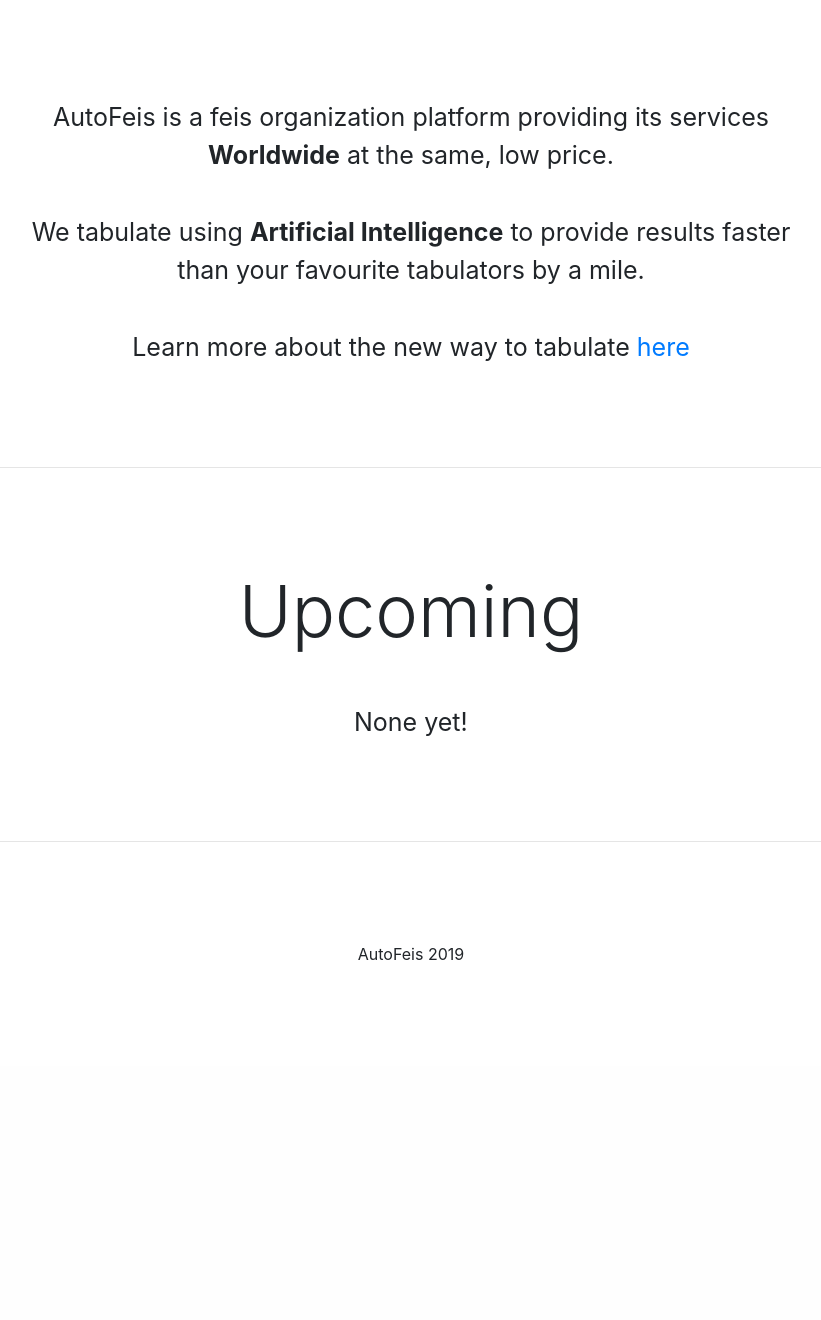
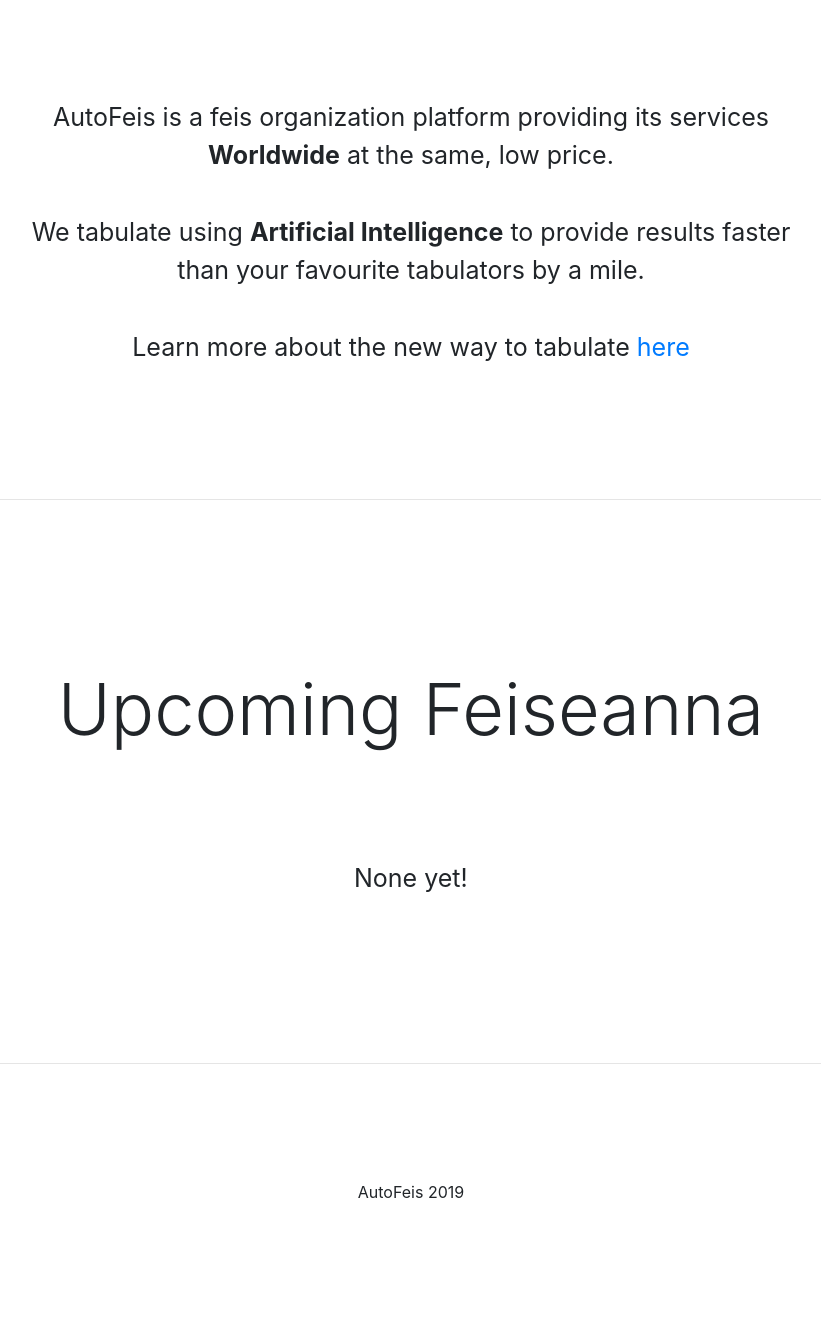
Before and after one commit to SpencerMcMurray/AutoFeis-v1, a Flask app: page / in a window 1280 px wide. Shown: the part 451-1771 px from the top of the page, without its empty margins (229-1050 px from the left). Before the commit the page ends 1411 px from the top, so only its background shows below. Run offline with Flask 2, Linux system fonts and the light colour scheme; data that the repository does not hold is empty; some libraries are stand-ins or nearby versions.

Commit message:
Fixed fading graphical bug; Fixed text font bug on p5 sketch

```diff
--- a/static/scripts/inView.js
+++ b/static/scripts/inView.js
@@ -6,8 +6,8 @@ function isAnyPartOfElementInViewport(el) {
     var windowWidth = (window.innerWidth || document.documentElement.clientWidth);
 
     // http://stackoverflow.com/questions/325933/determine-whether-two-date-ranges-overlap
-    var vertInView = (rect.top <= windowHeight) && ((rect.top + rect.height) >= 0);
-    var horInView = (rect.left <= windowWidth) && ((rect.left + rect.width) >= 0);
+    var vertInView = (rect.top <= windowHeight-50) && ((rect.top + rect.height) >= 0);
+    var horInView = (rect.left <= windowWidth-50) && ((rect.left + rect.width) >= 0);
 
     return (vertInView && horInView);
 }
--- a/static/scripts/linkedDots.js
+++ b/static/scripts/linkedDots.js
@@ -1,3 +1,4 @@
+// Many constants for quick alterations
 INSIDE = 10;
 CAN_CONNECT = 100;
 MAX_LINE_WEIGHT = 200;
@@ -17,21 +18,24 @@ STROKE_MIN = 150;
 
 BACKGROUND = 50;
 
+function preload() {
+	fontOswald = loadFont('../static/fonts/Oswald-Regular.ttf');
+}
+
 function setup() {
-	fontOswald = loadFont('../static/fonts/Oswald-Regular.ttf');
     var canvas = createCanvas(document.getElementById('sketch').clientWidth, document.getElementById('sketch').clientHeight);
     canvas.style('display', 'block');
     canvas.parent('sketch');
-	NUM_DOTS = (width / 20);
+    NUM_DOTS = (width / 20);
 	dots = [];
-	for(i = 0; i < NUM_DOTS; i++) {
+	for(var i = 0; i < NUM_DOTS; i++) {
 		dots[i] = new Dot();
 	}
 }
 
 function draw() {
   	background(BACKGROUND);
-	for(i = 0; i < dots.length; i++) {
+	for(var i = 0; i < dots.length; i++) {
 		dots[i].render();
 		dots[i].update();
 		if(dots[i].isOffScreen()) {
@@ -45,7 +49,7 @@ function draw() {
 		}
 	}
 	// Font size adjusts with screen size
-	fontSize = Math.floor(Math.log(width)/Math.log(10)) * FONT_MULTIPLIER;
+	var fontSize = Math.floor(Math.log(width)/Math.log(10)) * FONT_MULTIPLIER;
 	stroke(MAX_LINE_WEIGHT + BACKGROUND);
 	fill(MAX_LINE_WEIGHT + BACKGROUND);
 	textSize(fontSize * SUBFONT_DIFF_FACTOR);
@@ -62,7 +66,7 @@ function windowResized() {
 
 // Gets a random number in range(-M, M), avoiding range(-m, m)
 function randomAvoidZero(m, M) {
-	nums = [random(-M, m), random(m, M)];
+	var nums = [random(-M, m), random(m, M)];
 	return nums[round(random(1))];
 }
 
@@ -80,8 +84,8 @@ function Dot() {
 	this.stroke = random(STROKE_MIN, 255);
 
 	this.connect = function(dot) {
-		dif = createVector(this.pos.x - dot.pos.x, this.pos.y - dot.pos.y);
-		mag = dif.mag();
+		var dif = createVector(this.pos.x - dot.pos.x, this.pos.y - dot.pos.y);
+		var mag = dif.mag();
 		if(mag < CAN_CONNECT) {
 			stroke(squish(mag));
 			line(this.pos.x, this.pos.y, dot.pos.x, dot.pos.y);
--- a/static/styles/css/main.css
+++ b/static/styles/css/main.css
@@ -24,28 +24,18 @@ body {
     position: relative;
 }
 
-body h1 {
-    //color: #7100bc;
-}
-
-hr.fade {
-    border: 0;
-    height: 1px;
-    background: #333;
-    background-image: -webkit-linear-gradient(left, #ccc, #333, #ccc);
-    background-image: -moz-linear-gradient(left, #ccc, #333, #ccc);
-    background-image: -ms-linear-gradient(left, #ccc, #333, #ccc);
-    background-image: -o-linear-gradient(left, #ccc, #333, #ccc);
+.hide {
+    opacity: 0;
 }
 
 .title {
-    margin-top: 50px;
-    margin-bottom: 50px;
+    padding-top: 50px;
+    padding-bottom: 50px;
 }
 
 .box {
-    margin-top: 100px;
-    margin-bottom: 100px;
+    padding-top: 100px;
+    padding-bottom: 100px;
 }
 
 #sketch {
@@ -81,6 +71,7 @@ hr.fade {
 }
 
 .feis-box {
+    width: 350px;
     margin: 0 auto;
     border: 1px solid rgb(25, 25, 25);
     background-color: rgb(245, 245, 245);
--- a/templates/generalTemplates/outline.html
+++ b/templates/generalTemplates/outline.html
@@ -11,7 +11,6 @@
         <script src="https://cdnjs.cloudflare.com/ajax/libs/popper.js/1.14.6/umd/popper.min.js" integrity="sha384-wHAiFfRlMFy6i5SRaxvfOCifBUQy1xHdJ/yoi7FRNXMRBu5WHdZYu1hA6ZOblgut" crossorigin="anonymous"></script>
         <script src="https://cdnjs.cloudflare.com/ajax/libs/p5.js/0.7.2/p5.min.js"></script>
         <script src="https://cdnjs.cloudflare.com/ajax/libs/p5.js/0.7.2/addons/p5.dom.min.js"></script>
-        <script src="https://cdnjs.cloudflare.com/ajax/libs/p5.js/0.7.2/addons/p5.sound.min.js"></script>
 
         <script type="text/javascript" src="{{ url_for('static', filename='scripts/addField.js') }}"></script>
         <script type="text/javascript" src="{{ url_for('static', filename='scripts/inView.js') }}"></script>
@@ -24,12 +23,13 @@
         function applyAllAnimations(elements, classes) {
             elements.forEach(function (el) {
                 // If the element comes on screen, apply all animation classes
-                if(!(el.classList.contains('animated')) &&
-                    isAnyPartOfElementInViewport(el)) {
+                if(!(el.classList.contains('animated')) && isAnyPartOfElementInViewport(el)) {
                     el.classList.add('animated');
+                    el.classList.remove('hide');
                     classes.forEach(function (currClass) {
                         el.classList.add(currClass);
                     });
+                    console.log('done!');
                 }
             });
         }
@@ -132,7 +132,7 @@
     </main>
     <hr>
     <div class="box">
-        <div class="container-fluid fade-id">
+        <div class="container-fluid hide fade-id">
             <p>AutoFeis 2019</p>
         </div>
     </div>
--- a/templates/index.html
+++ b/templates/index.html
@@ -5,7 +5,7 @@
         <div id="sketch"></div>
         <div class="box">
             <div id='welcome'>
-                <div class="fade-id">
+                <div class="hide fade-id">
                     <p style='font-size:25px'>
                         AutoFeis is a feis organization platform providing its services
                         <strong>Worldwide</strong> at the same, low price.
@@ -22,13 +22,13 @@
         </div><hr>
         <div class="box">
             <div class="container-fluid">
-                <div class="title fade-id">
-                    <h1 class="display-3">Upcoming</h1>
+                <div class="title hide fade-id">
+                    <h1 class="display-3">Upcoming Feiseanna</h1>
                 </div>
-                <div class="container d-flex flex-wrap justify-context-center" style="margin: 0 auto;">
+                <div class="title container d-flex flex-wrap justify-context-center" style="margin: 0 auto;">
                     {% if feiseanna|length > 0 %}
                         {% for feis in feiseanna %}
-                            <div class="feis-box d-flex p-2 bd-highlight rounded zoom-id" style="font-size:20px">
+                            <div class="feis-box d-flex p-2 bd-highlight rounded hide zoom-id" style="font-size:20px">
                                 <div class="align-self-center" style="padding: 10px 10px;">
                                     <b>{{ feis['name']}}</b><br>
                                     {{ feis['date'].strftime('%B %d, %Y') }}<br>
```
